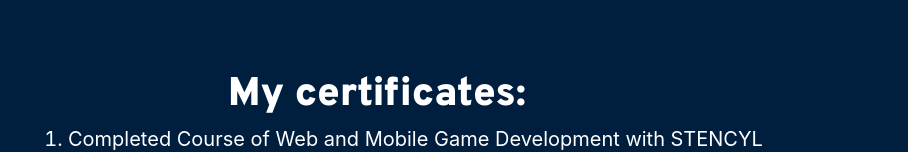
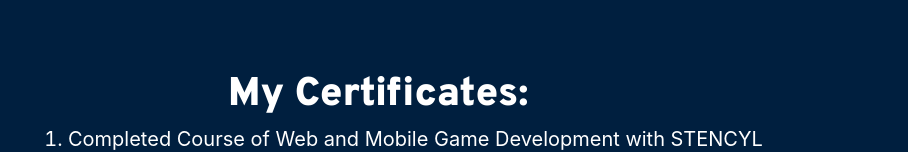
Before and after one commit to UvejsGj/portofolio1, a React (Create React App) app: page /about in a window 1280 px wide. Shown: the part 685-837 px from the top of the page, without its empty margins (372-1280 px from the left). Built offline with nearby package versions, Linux system fonts and the light colour scheme.

Commit message:
Added Capital C

```diff
--- a/src/MenuPages/AboutPage/aboutpage.js
+++ b/src/MenuPages/AboutPage/aboutpage.js
@@ -26,7 +26,7 @@ const AboutPage = () => {
 
       <div className="certificate">
         <h1 className="certificates">
-          My certificates:
+          My Certificates:
           </h1>
           <ol className="certificatesp">
           <li>Completed Course of Web and Mobile Game Development with STENCYL</li>
```
